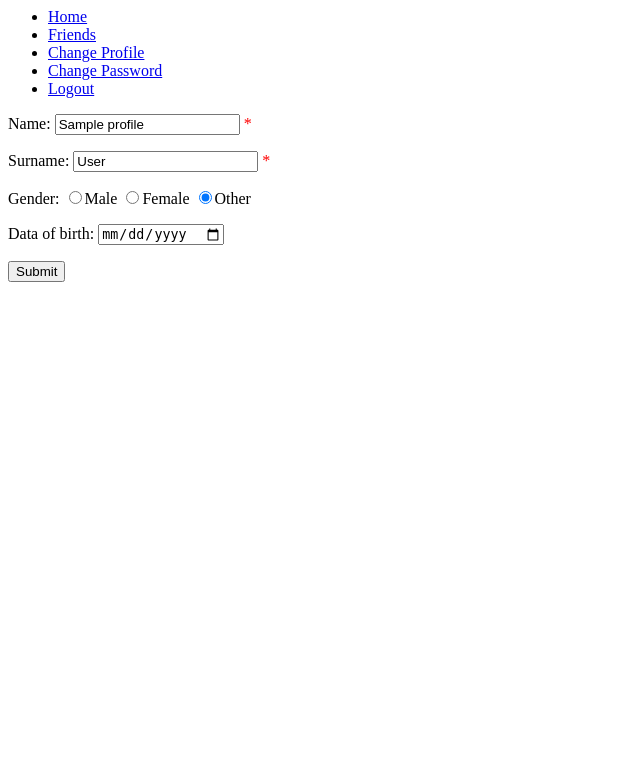
After one commit to itbootcampphp/php-gen5, a PHP site: page /changeProfile.php in a window 1280 px wide. The commit adds this page. Shown: the top 783 px of the page, without its empty margins (0-640 px from the left). Run offline with PHP 8.4, Linux system fonts and the light colour scheme; the visitor is signed in with stand-in values (Sample User, id 1); tables that the repository leaves empty or names only in its code hold one stand-in row (values such as "Sample post").

Commit message:
24_DRUSTVENA_MREZA

```diff
--- /dev/null
+++ b/24_DRUSTVENA_MREZA/changeProfile.php
@@ -0,0 +1,105 @@
+<?php
+    require_once "connection.php";
+    require_once "header.php";
+    require_once "validation.php";
+
+    $id = $_SESSION["id"];
+
+    //Postavljanje početnih vrednosti
+    $validated = true;
+    $name = $surname = $gender = $dob = "";
+    $nameErr = $surnameErr = $dobErr =  "";
+
+    $q = "SELECT * FROM profiles WHERE user_id = $id";
+    $result = $conn->query($q);
+    $red = $result->fetch_assoc();
+
+    //Uzimamo STARE podatke iz baze
+    $name = $red['name'];
+    $surname = $red['surname'];
+    $gender = $red['gender'];
+    $dob = $red['dob'];
+
+    if($_SERVER["REQUEST_METHOD"] == "POST"){
+        //Uzimamo NOVE podatke iz forme
+        $name = $_POST['name'];
+        $surname = $_POST['surname'];
+        $gender = $_POST['gender'];
+        $dob = $_POST['dob'];
+
+        // Name validation
+        if(textValidation($name)){
+            $validated = false;
+            $nameErr = textValidation($name);
+        }
+        else {
+            $name = trim($name); //Odsecanje praznina pre i nakon stringa
+            $name = preg_replace('/\s\s+/', ' ', $name); //Odsecanje duplih praznina unutar stringa
+        }
+
+        // Surname validation
+        if(textValidation($surname)){
+            $validated = false;
+            $surnameErr = textValidation($surname);
+        }
+        else {
+            $surname = trim($surname); //Odsecanje praznina pre i nakon stringa
+            $surname = preg_replace('/\s\s+/', ' ', $surname); //Odsecanje duplih praznina unutar stringa
+        }
+
+        // Date of birth validation
+        if(dobValidation($dob)){
+            $validated = false;
+            $dobErr = dobValidation($dob);
+        }
+
+        if($validated){
+            $q = "UPDATE profiles
+                  SET name = '$name', surname = '$surname', dob = '$dob', gender = '$gender'
+                  WHERE user_id = $id;";
+            $conn->query($q);
+        }
+    }
+?>
+
+<!DOCTYPE html>
+<html lang="en">
+<head>
+    <meta charset="UTF-8">
+    <meta http-equiv="X-UA-Compatible" content="IE=edge">
+    <meta name="viewport" content="width=device-width, initial-scale=1.0">
+    <title>Document</title>
+</head>
+<body>
+    <form action="#" method="post">
+        <p>
+            Name:
+            <input type="text" name="name" value="<?php echo $name; ?>">
+            <span class="error">* <?php echo $nameErr; ?></span>
+        </p>
+        <p>
+            Surname:
+            <input type="text" name="surname" value="<?php echo $surname; ?>">
+            <span class="error">* <?php echo $surnameErr; ?></span>
+        </p>
+        <p>
+            Gender:
+            <input type="radio" name="gender" value="m" <?php if($gender=="m"){echo 'checked';} ?>>Male
+            <input type="radio" name="gender" value="f" <?php if($gender=="f"){echo 'checked';} ?>>Female
+            <input type="radio" name="gender" value="o" <?php if($gender!="m" && $gender!="f"){echo 'checked';} ?>>Other
+        </p>
+        <p>
+            Data of birth:
+            <input type="date" name="dob" value="<?php echo $dob; ?>">
+            <span class="error"><?php echo $dobErr; ?></span>
+        </p>
+        <p>
+            <input type="submit" value="Submit">
+        </p>
+    </form>
+</body>
+</html>
+
+<?php
+
+?>
--- a/24_DRUSTVENA_MREZA/header.php
+++ b/24_DRUSTVENA_MREZA/header.php
@@ -17,10 +17,10 @@
                 <a href='followers.php'>Friends</a>
             </li>
             <li>
-                <a href='#'>Change Profile</a>
+                <a href='changeProfile.php'>Change Profile</a>
             </li>
             <li>
-                <a href='#'>Change Password</a>
+                <a href='changePass.php'>Change Password</a>
             </li>
             <li>
                 <a href='logout.php'>Logout</a>
--- a/24_DRUSTVENA_MREZA/login.php
+++ b/24_DRUSTVENA_MREZA/login.php
@@ -54,16 +54,18 @@
 </head>
 <body>
     <form action="" method="POST">
+        <p>
             <label for="username">Username: </label>
             <input type="text" name="username" id="username">
             <span class='error'><?php echo $usernameError ?></span>
+        </p>
 
-        <br>
+        <p>
             <label for="pass">Password: </label>
             <input type="password" name="pass" id="pass">
             <span class='error'><?php echo $passError ?></span>
+        </p>
 
-        <br>
         <input type="submit" value="Log in!">
     </form>
 </body>
--- a/24_DRUSTVENA_MREZA/validation.php
+++ b/24_DRUSTVENA_MREZA/validation.php
@@ -65,5 +65,26 @@ function passwordValidation($pass){
     }
 }
 
+function oldPassword($id, $password, $conn){
+    $q = "SELECT `pass`
+          FROM `users`
+          WHERE id = $id";
+
+    $result = $conn->query($q);
+    if($result->num_rows) {
+        $red = $result->fetch_assoc();
+        $passwordInDatabase = $red['pass'];
+        if(md5($password) != $passwordInDatabase){
+            return "Wrong password";
+        }
+        {
+            return false;
+        }
+    }
+    else{
+        return false;
+    }
+}
+
 
 ?>
```
Also changed, not shown: 24_DRUSTVENA_MREZA/changePass.php (added, +88 -0 lines), 24_DRUSTVENA_MREZA/index.php (added, +22 -0 lines), 24_DRUSTVENA_MREZA/register.php (+10 -1 lines). Lines whose indentation alone changed are shown as unchanged.
